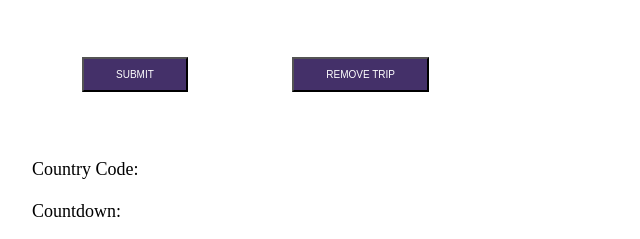
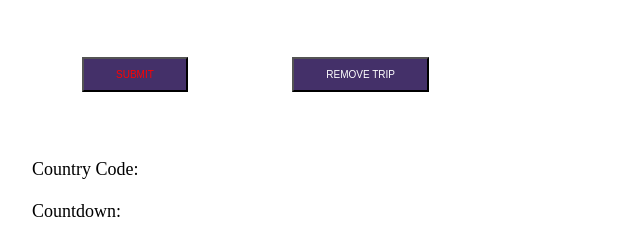
Before and after one commit to Reemfalah/Travel-App-master, a website built with webpack: page src/client/views/index.html in a window 1280 px wide. In both pictures the pointer is over the button "SUBMIT". Shown: the part 905-1144 px from the top of the page, 68-708 px from the left. Built offline with nearby package versions, Linux system fonts and the light colour scheme.

Commit message:
add hover

```diff
--- a/src/client/styles/base.scss
+++ b/src/client/styles/base.scss
@@ -82,3 +82,6 @@ main {
   a {
     text-decoration: none;
   }
+  .button:hover {
+    color: red;
+  }
```
